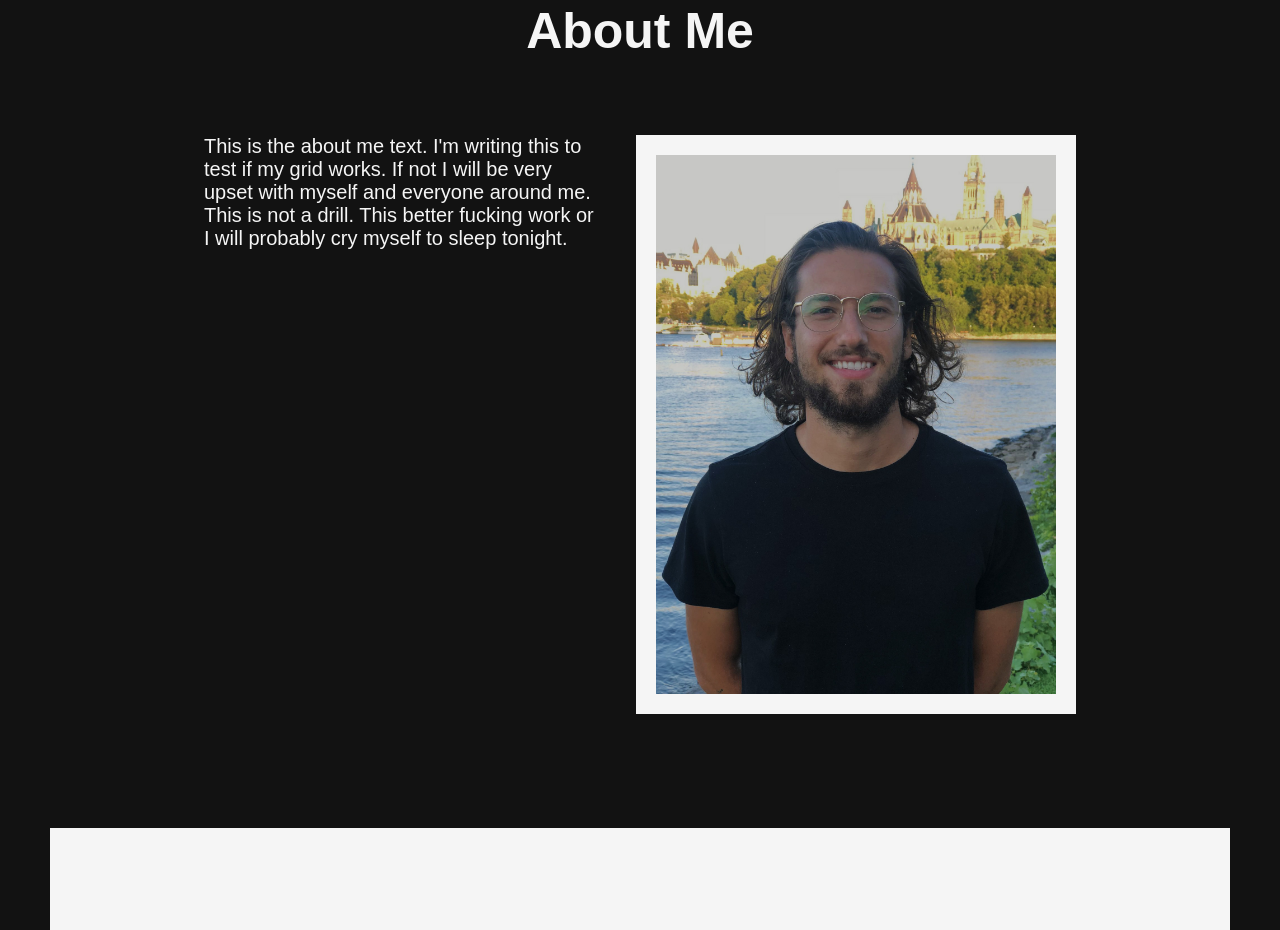
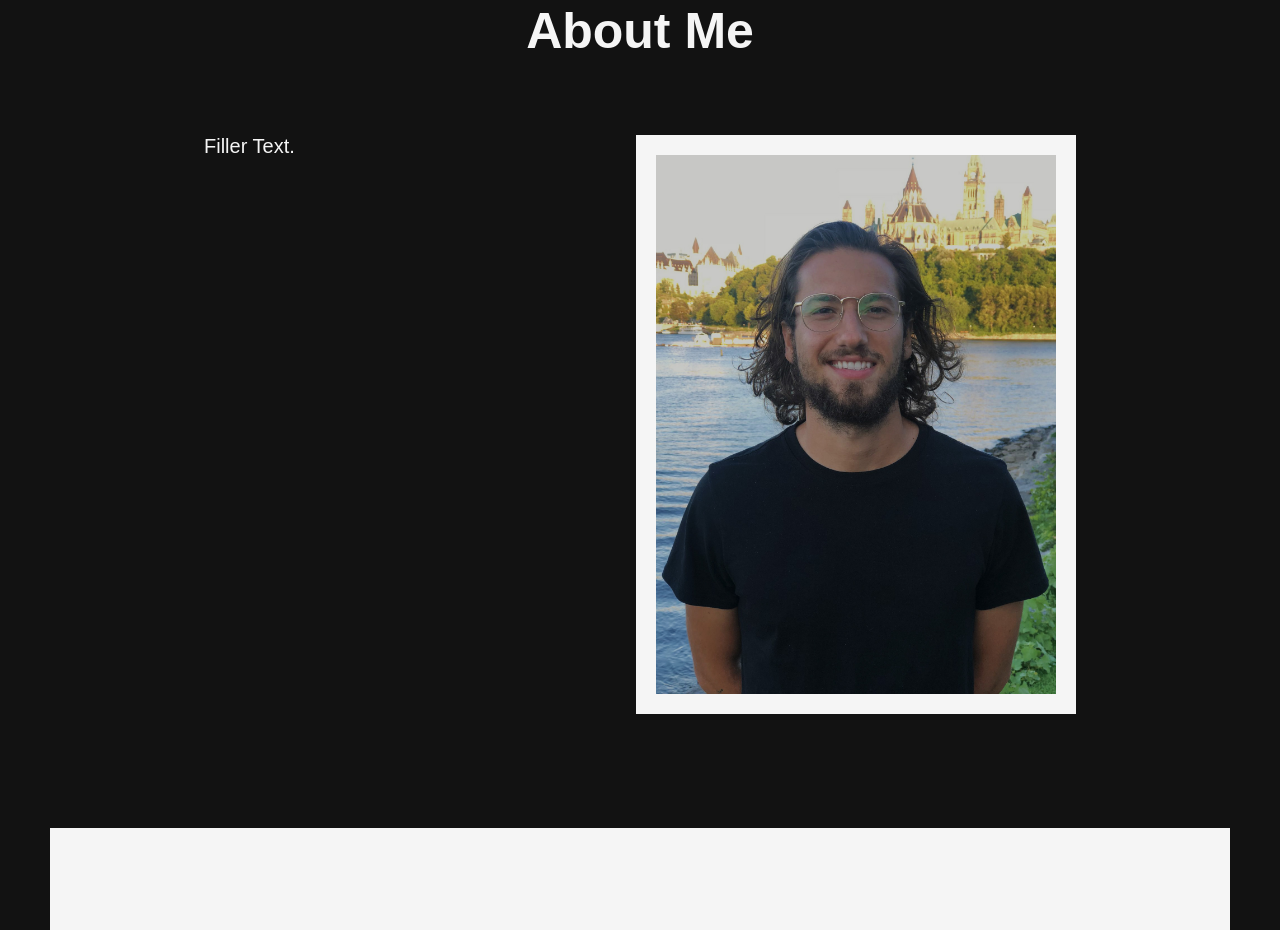
Before and after one commit to adaless5/adaless5.github.io, a plain HTML site: page index.html in a window 1280 px wide. Shown: the part 1426-2356 px from the top of the page. Drawn offline with nearby package versions, Linux system fonts and the light colour scheme.

```diff
--- a/index.html
+++ b/index.html
@@ -106,7 +106,7 @@
 
         <div class="about-me__body">
             <p class="about-me__desc">
-                This is the about me text. I'm writing this to test if my grid works. If not I will be very upset with myself and everyone around me. This is not a drill. This better fucking work or I will probably cry myself to sleep tonight.
+                Filler Text.
             </p>
 
             <img src="images/Anthony_Portrait.jpg" alt="Me standing in front of rideau canal and parliament." class="img_portrait">
```
